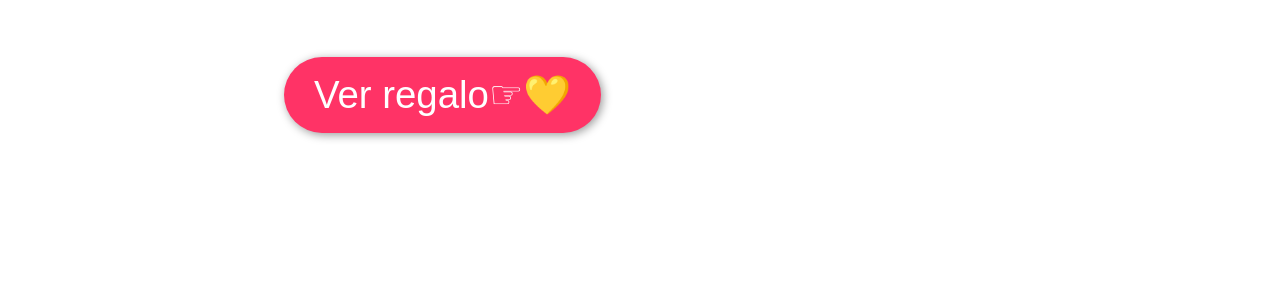
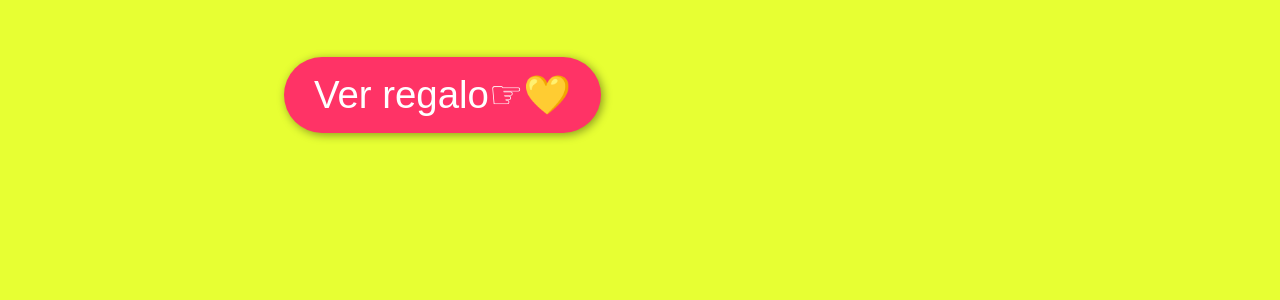
Before and after one commit to renzo-ic23/Para-Pau, a plain HTML site: page index.html in a window 1280 px wide. Shown: the part 500-800 px from the top of the page. Drawn offline with Linux system fonts and the light colour scheme.

Commit message:
Update index.html

```diff
--- a/index.html
+++ b/index.html
@@ -13,7 +13,7 @@
             display: flex;
             justify-content: center;
             align-items: center;
-            d-color: #e7ff33 ;
+            background-color: #e7ff33 ;
             font-family: 'Arial', sans-serif;
         }
 
```
